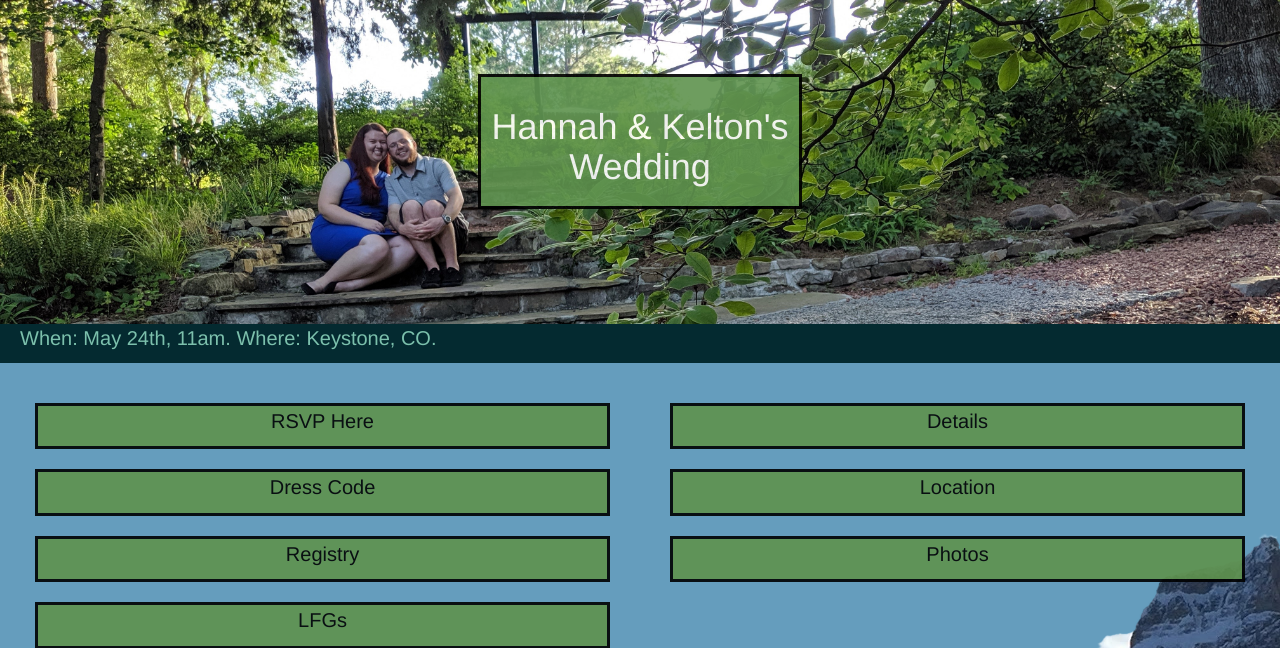
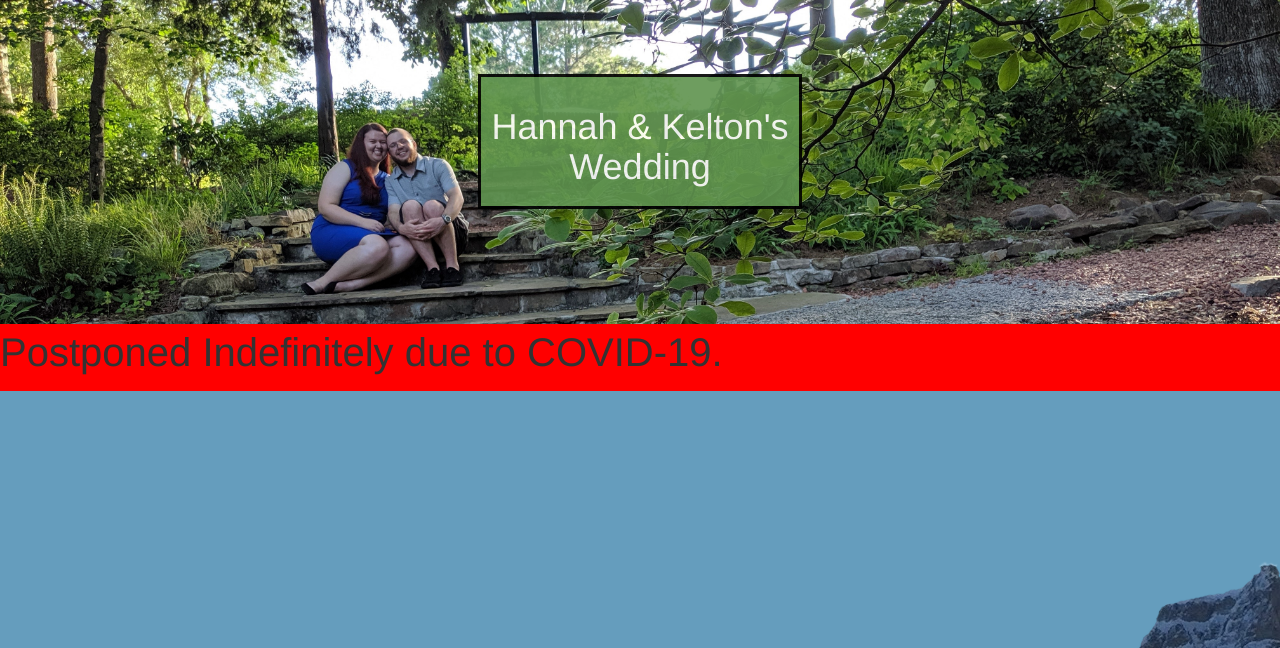
Before and after one commit to KGB33/Wedding-Website, a Flask app: page /home in a window 1280 px wide. Shown: the part 62-710 px from the top of the page. Run offline with Flask 2, Linux system fonts and the light colour scheme; the visitor is signed in with stand-in values (Sample User, id 1); parts of the project's set-up code (start-up, migrations or seed data) failed here and were passed over; some libraries are stand-ins or nearby versions.

Commit message:
Changes Index/Home page to account for COVID

```diff
--- a/weddingwebsite/static/base.css
+++ b/weddingwebsite/static/base.css
@@ -38,6 +38,15 @@ body {
   color: #7CC0AC;
   font-size: 20px;
 
+}
+
+.COVID-INFO {
+  width: auto;
+  text-align: center;
+  margin: auto;
+  display: flex;
+  background-color: #ff0000;
+  font-size: 40px;
 }
 
 .nav_bar a:link, a:visited {
--- a/weddingwebsite/templates/base.html
+++ b/weddingwebsite/templates/base.html
@@ -35,9 +35,8 @@
         </div>
     </div>
 
-    <!-- Navigation Bar -->
-    <div class="info-blab">
-        <p>When: May 24th, 11am. Where: Keystone, CO.</p>
+    <div class="COVID-INFO">
+        <p>Postponed Indefinitely due to COVID-19.</p>
     </div>
 
 
--- a/weddingwebsite/templates/home.html
+++ b/weddingwebsite/templates/home.html
@@ -9,8 +9,10 @@
   <link href="static/home.css" rel="stylesheet" type="text/css">
 </head>
 
-<!-- The flexible grid (content) -->
+
+
 <div class=background>
+  <!--
   <div class="row">
 
     <div class="left">
@@ -31,14 +33,12 @@
         <p><a href="{{ url_for('lfgs.index') }}">LFGs</a></p>
       </div>
 
-    </div> <!-- end left col -->
+    </div>
 
     <div class="right">
-
       <div class="block">
         <p><a href="{{ url_for('views.details') }}">Details</a></p>
       </div>
-
 
       <div class="block">
         <p><a href="{{ url_for('views.location') }}">Location</a></p>
@@ -50,8 +50,10 @@
 
 
 
-    </div> <!-- end right side -->
+    </div>
   </div>
+  -->
 </div>
 
+
 {% endblock %}
--- a/weddingwebsite/views.py
+++ b/weddingwebsite/views.py
@@ -13,13 +13,16 @@ views = Blueprint("views", __name__, url_prefix="")
 
 @views.route("/")
 def index():
+    # moved login page back due to COVID/Postponement
+    """
     if current_user.is_authenticated:
         return redirect(url_for("views.home"))
     return render_template("index.html")
+    """
+    return redirect(url_for("views.home"))
 
 
 @views.route("/home")
-@login_required
 def home():
     return render_template("home.html")
 
```
Also changed, not shown: tests/test_auth/test_logout.py (+2 -2 lines), tests/test_views/test_home.py (+10 -0 lines), tests/test_views/test_index.py (+14 -1 lines).
